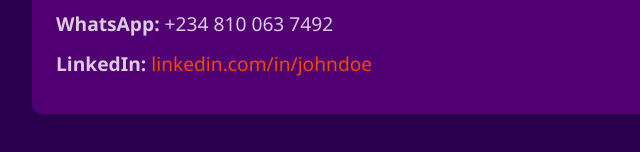
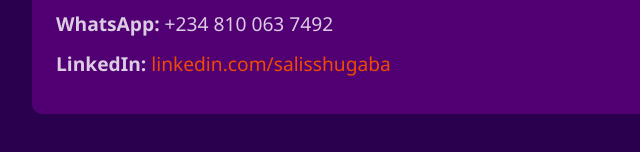
Before and after one commit to SalisShugaba/my-personal-portpolio-site, a plain HTML site: page index.html in a window 1280 px wide. Shown: the part 3409-3561 px from the top of the page, 0-640 px from the left. Drawn offline with Linux system fonts and the light colour scheme.

Commit message:
Add files via upload

```diff
--- a/index.html
+++ b/index.html
@@ -107,8 +107,8 @@
   <p><strong>Email:</strong> salisyusuf12@gmail.com</p>
   <p><strong>WhatsApp:</strong> +234 810 063 7492</p>
   <p><strong>LinkedIn:</strong>
-    <a href="https://www.linkedin.com/in/aktharzaman" target="_blank">
-      linkedin.com/in/johndoe
+    <a href="https://www.linkedin.com/salisshugaba" target="_blank">
+      linkedin.com/salisshugaba
     </a>
   </p>
   </div>
```
